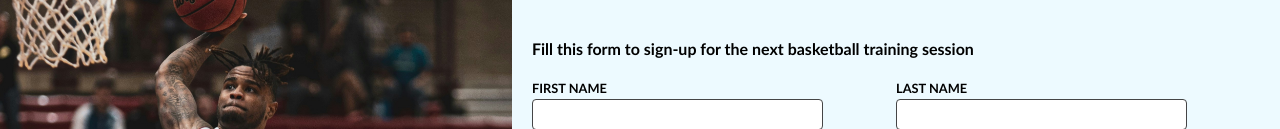
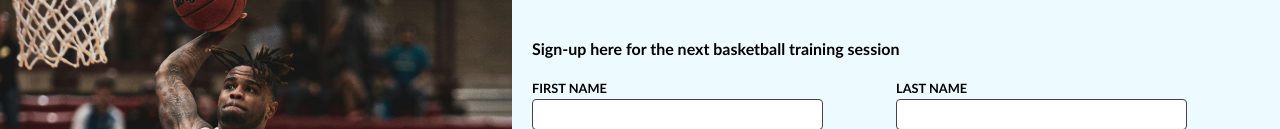
Before and after one commit to Timytech/sign_up, a plain HTML site: page index.html in a window 1280 px wide. Shown: the part 252-381 px from the top of the page. Drawn offline with Linux system fonts and the light colour scheme.

Commit message:
Update index.html

```diff
--- a/index.html
+++ b/index.html
@@ -30,7 +30,7 @@
             </header>
 
             <div class="middle">
-                <h4>Fill this form to sign-up for the next basketball training session</h4>
+                <h4>Sign-up here for the next basketball training session</h4>
 
                 <form action="./">
                     <div class="form_row">
```
